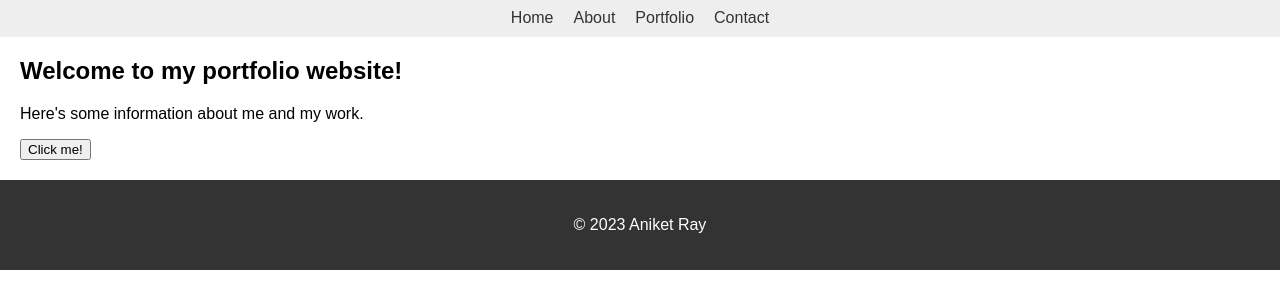
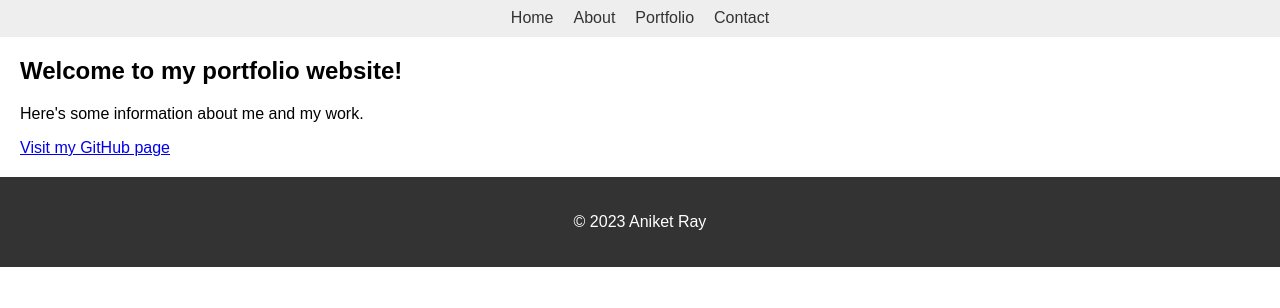
Before and after one commit to AniketRay02/AnikeRay02.github.io, a plain HTML site: page index.html in a window 1280 px wide. Shown: the part 78-386 px from the top of the page. Drawn offline with Linux system fonts and the light colour scheme.

Commit message:
Update index.html

```diff
--- a/index.html
+++ b/index.html
@@ -56,7 +56,7 @@
 	<div class="container">
 		<h2>Welcome to my portfolio website!</h2>
 		<p>Here's some information about me and my work.</p>
-		<button id="alert-button">Click me!</button>
+		<a href="https://github.com/AniketRay02" target="_blank">Visit my GitHub page</a>
 	</div>
 	<footer>
 		<p>&copy; 2023 Aniket Ray</p>
```
